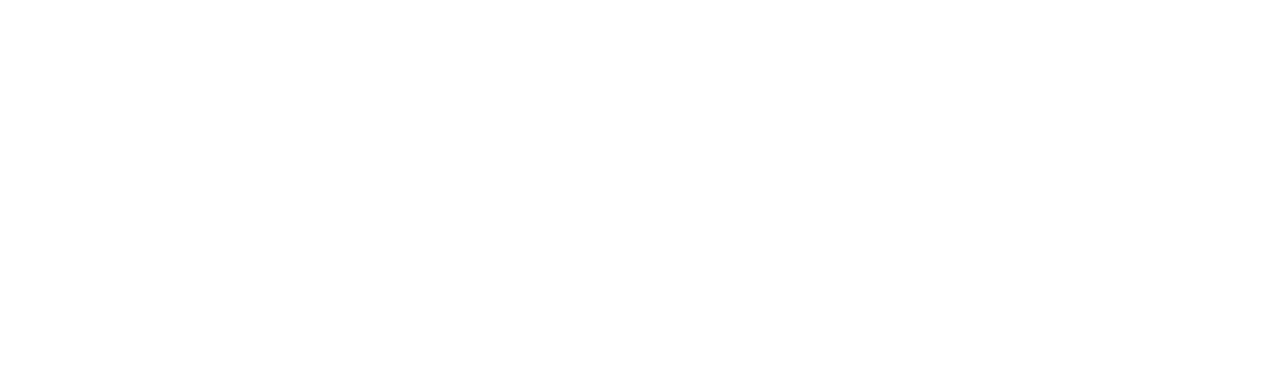
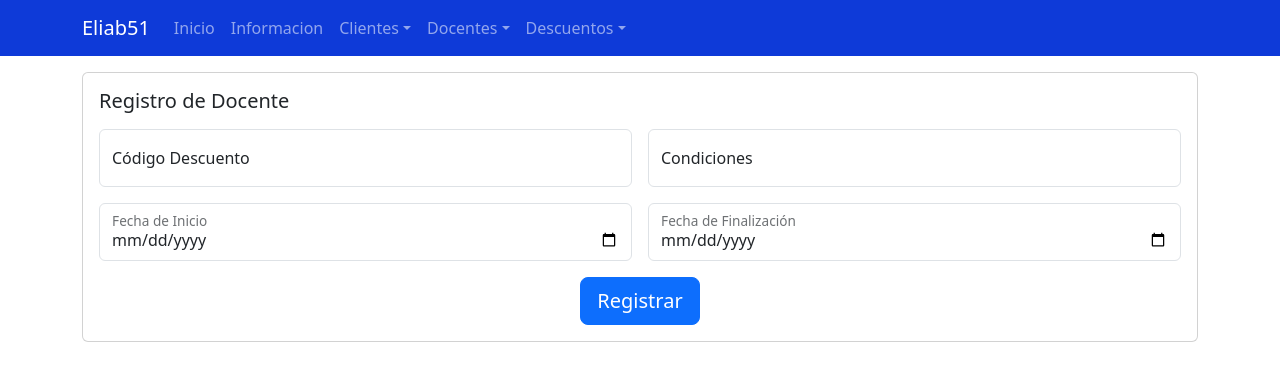
Before and after one commit to eliabjselvacruz/frontend_eliab, a React (Create React App) app: page /descuento in a window 1280 px wide. Before the commit this address had no page. Shown: the top 380 px of the page. Built offline with nearby package versions, Linux system fonts and the light colour scheme.

Commit message:
Creando enrutamiento y formulario de registro para descuentos y promociones.

```diff
--- a/src/App.js
+++ b/src/App.js
@@ -5,6 +5,8 @@ import About from './pages/About';
 import Customer from './pages/Customer';
 import Teacher from './pages/Teacher';
 import TeacherList from './pages/TeacherList';
+import Descuento from './pages/Descuento';
+import ListaDescuento from './pages/ListaDescuento';
 
 function App() {
   return (
@@ -15,6 +17,8 @@ function App() {
         <Route path="/customer" element={<Customer />} />
         <Route path="/teacher" element={<Teacher />} />
         <Route path="/teacherList" element={<TeacherList />} />
+        <Route path="/descuento" element={<Descuento />} />
+        <Route path="/listaDescuento" element={<ListaDescuento />} />
       </Routes>
     </Router>
   );
--- a/src/components/Header.js
+++ b/src/components/Header.js
@@ -52,6 +52,16 @@ function Header() {
                 </NavDropdown.Item>
               </NavDropdown>
 
+              <NavDropdown title="Descuentos" id="descuentos">
+                <NavDropdown.Item>
+                  <Link to="/descuento" className="link-unstyled">Registrar Descuento</Link>
+                </NavDropdown.Item>
+
+                <NavDropdown.Item>
+                  <Link to="/listaDescuentos" className="link-unstyled">Listar Descuentos</Link>
+                </NavDropdown.Item>
+              </NavDropdown>
+
             </Nav>
           </Navbar.Collapse>
           <Button
@@ -101,6 +111,16 @@ function Header() {
               </NavDropdown.Item>
             </NavDropdown>
 
+            <NavDropdown title="Descuentos" id="descuentos">
+              <NavDropdown.Item>
+                <Link to="/descuento" className="link-unstyled">Registrar Descuento</Link>
+              </NavDropdown.Item>
+
+              <NavDropdown.Item>
+                <Link to="/listaDescuentos" className="link-unstyled">Listar Descuentos</Link>
+              </NavDropdown.Item>
+            </NavDropdown>
+
           </Nav>
         </Offcanvas.Body>
       </Offcanvas>
--- /dev/null
+++ b/src/pages/Descuento.js
@@ -0,0 +1,123 @@
+import React, { useState } from 'react';
+import { Form, Row, Col, Container, FloatingLabel, Card, Button } from 'react-bootstrap';
+import Header from '../components/Header';
+import '../styles/App.css';
+
+function Descuento() {
+
+  // Crear un estado para cada campo del formulario
+  const [codigoDescuentos, setCodigoDescuentos] = useState('');
+  const [condiciones, setCodiciones ] = useState('');
+  const [fecha_Inicio, setFecha_Inicio] = useState('');
+  const [fecha_Fin, setFecha_Fin] = useState('');
+
+  // Función para manejar el envío del formulario
+  const handleSubmit = async (e) => {
+    e.preventDefault();
+
+    // Crear un objeto con los datos del formulario
+    const formData = {
+      codigoDescuentos,
+      condiciones,
+      fecha_Inicio,
+      fecha_Fin
+    };
+
+    try {
+      // Realizar una solicitud HTTP al backend para enviar los datos
+      const response = await fetch('http://localhost:5000/crud/createPromocionesyDescuentos', {
+        method: 'POST',
+        headers: {
+          'Content-Type': 'application/json',
+        },
+        body: JSON.stringify(formData),
+      });
+
+      if (response.ok) {
+        // El registro se creó exitosamente
+        alert('Registro exitoso');
+        // Reiniciar los campos del formulario
+        setCodigoDescuentos('');
+        setCodiciones('');
+        setFecha_Inicio('');
+        setFecha_Fin('');
+      } else {
+        alert('Error al registrar el descuento');
+      }
+    } catch (error) {
+      console.error('Error en la solicitud:', error);
+      alert('Error en la solicitud al servidor');
+    }
+  };
+
+  return(
+    <div>
+      <Header />
+
+      <Container>
+        <Card className="mt-3">
+          <Card.Body>
+            <Card.Title>Registro de Docente</Card.Title>
+            <Form className="mt-3" onSubmit={handleSubmit}>
+              <Row className="g-3">
+
+                <Col sm="6" md="6" lg="6">
+                  <FloatingLabel controlId="codigoDescuentos" label="Código Descuento">
+                    <Form.Control
+                      type="number"
+                      placeholder="Ingrese el código del descuento"
+                      value={codigoDescuentos}
+                      onChange={(e) => setCodigoDescuentos(e.target.value)}
+                    />
+                  </FloatingLabel>
+                </Col>
+
+                <Col sm="6" md="6" lg="6">
+                  <FloatingLabel controlId="condicones" label="Condiciones">
+                    <Form.Control
+                      type="text"
+                      placeholder="Ingrese las condiciones"
+                      value={condiciones}
+                      onChange={(e) => setCodiciones(e.target.value)}
+                    />
+                  </FloatingLabel>
+                </Col>
+
+                <Col sm="12" md="6" lg="6">
+                  <FloatingLabel controlId="fecha_Inicio" label="Fecha de Inicio">
+                    <Form.Control
+                      type="date"
+                      placeholder="Seleccione la fecha de inicio"
+                      value={fecha_Inicio}
+                      onChange={(e) => setFecha_Inicio(e.target.value)}
+                    />
+                  </FloatingLabel>
+                </Col>
+
+                <Col sm="12" md="6" lg="6">
+                  <FloatingLabel controlId="fecha_Fin" label="Fecha de Finalización">
+                    <Form.Control
+                      type="date"
+                      placeholder="Seleccione la fecha de finalización"
+                      value={fecha_Fin}
+                      onChange={(e) => setFecha_Fin(e.target.value)}
+                    />
+                  </FloatingLabel>
+                </Col>
+
+              </Row>
+              <div className="center-button">
+                <Button variant="primary" type="submit" className="mt-3" size="lg">
+                  Registrar
+                </Button>
+              </div>
+            </Form>
+          </Card.Body>
+        </Card>
+      </Container>
+
+    </div>
+  );
+}
+
+export default Descuento;
```
Also changed, not shown: src/pages/ListaDescuento.js (added).
